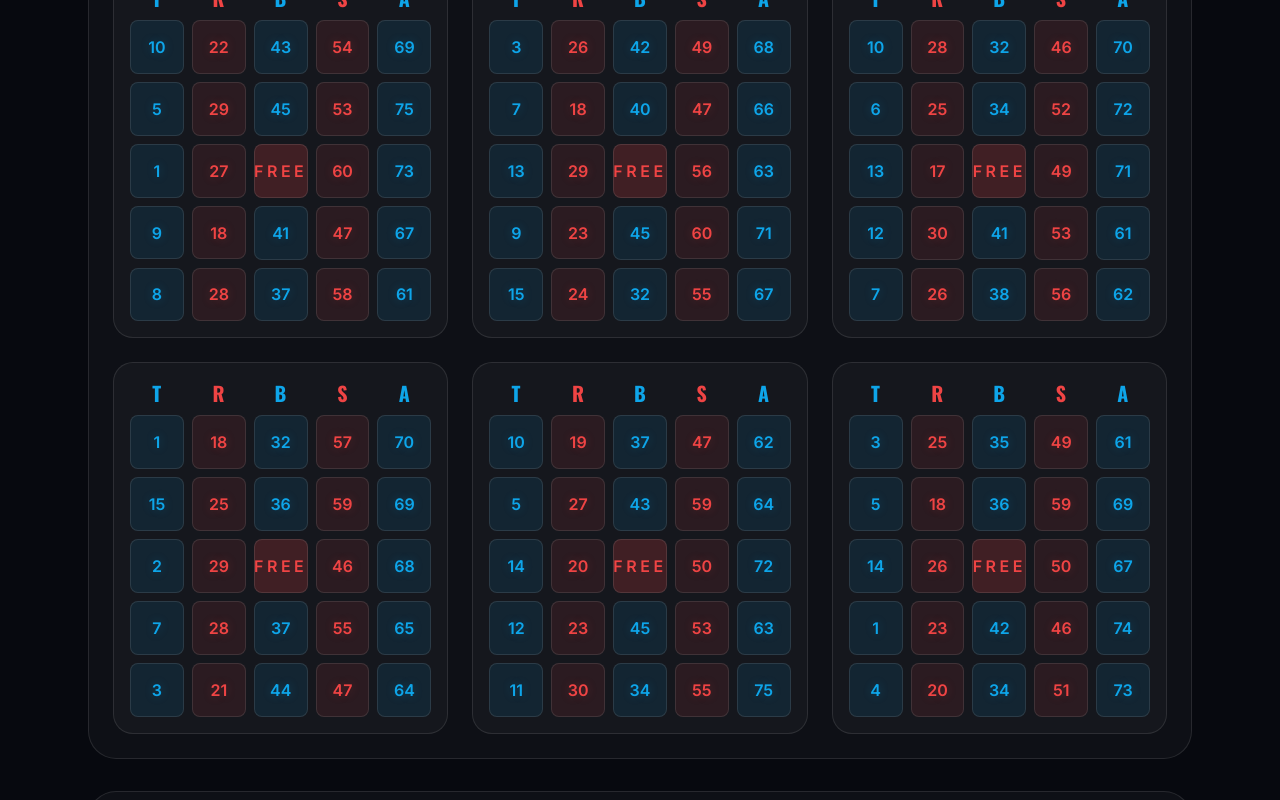
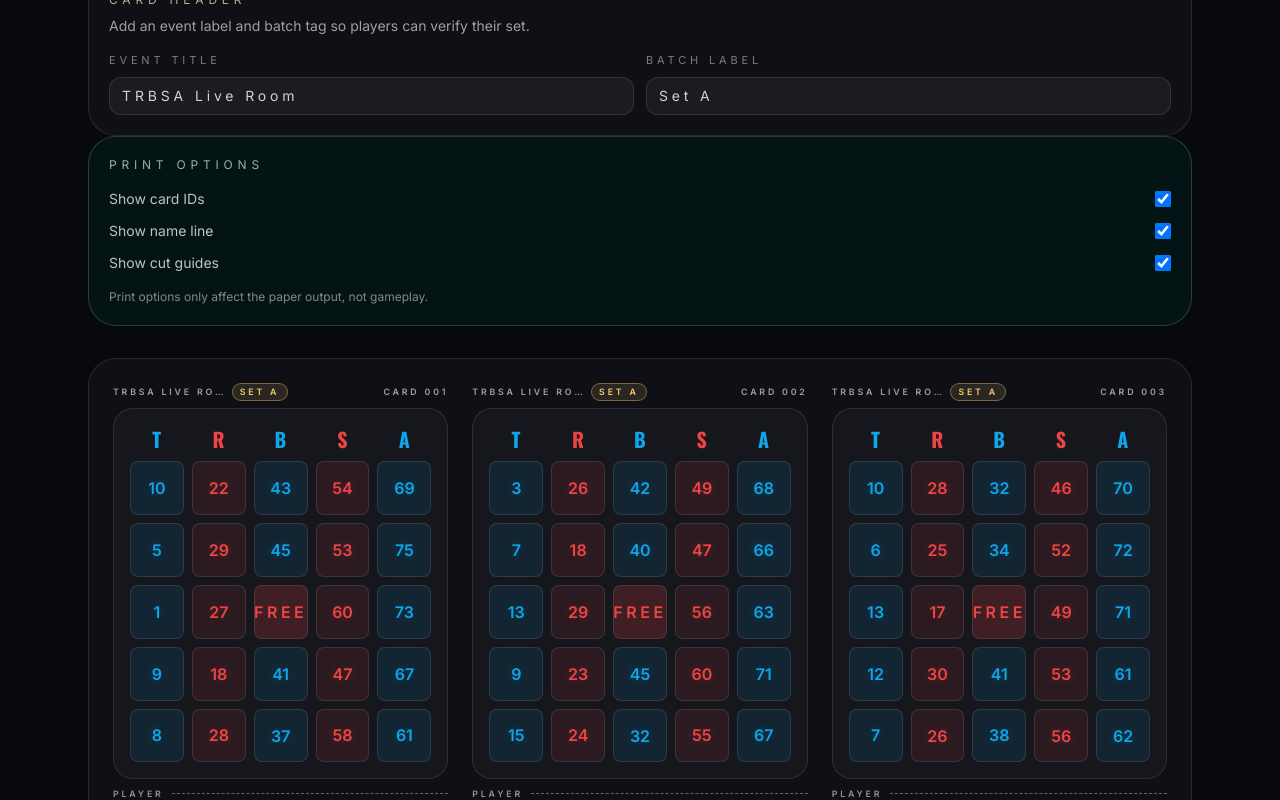
Before and after one commit to gewawddd/DABO_BINGO, a React (Vite) app: page /playercards/print in a window 1280 px wide. Shown: the part 260-1060 px from the top of the page. Built offline with nearby package versions, Linux system fonts and the light colour scheme.

Commit message:
feat: update print functionality to support 30 cards and enhance print options

```diff
--- a/src/index.css
+++ b/src/index.css
@@ -15,6 +15,9 @@
   --brand-blue-deep: #0284c7;
   --brand-red: #ef4444;
   --brand-red-deep: #dc2626;
+  --brand-gold: #f4c76e;
+  --brand-green: #22c55e;
+  --brand-green-deep: #15803d;
 }
 html, body, #root {
   height: 100%;
@@ -28,6 +31,13 @@ body {
     radial-gradient(1200px 700px at 18% -10%, rgba(14, 165, 233, 0.10), transparent 60%),
     radial-gradient(900px 600px at 95% 110%, rgba(239, 68, 68, 0.08), transparent 60%),
     var(--bg-base);
+}
+html:fullscreen,
+html:fullscreen body,
+html:fullscreen #root,
+html:fullscreen .app-shell,
+html:fullscreen .app-main {
+  overflow: hidden;
 }
 .font-display {
   font-family: 'Oswald', 'Inter', sans-serif;
@@ -122,6 +132,65 @@ body {
 .no-scrollbar::-webkit-scrollbar { display: none; }
 .no-scrollbar { scrollbar-width: none; }
 
+.print-card-wrap {
+  position: relative;
+  display: flex;
+  flex-direction: column;
+  gap: 0.45rem;
+}
+.print-card-meta {
+  display: flex;
+  justify-content: space-between;
+  align-items: center;
+  font-size: 0.55rem;
+  letter-spacing: 0.32em;
+  text-transform: uppercase;
+  color: rgba(255, 255, 255, 0.6);
+}
+.print-card-title {
+  display: flex;
+  align-items: center;
+  gap: 0.45rem;
+  min-width: 0;
+}
+.print-card-event {
+  font-weight: 600;
+  max-width: 60%;
+  overflow: hidden;
+  text-overflow: ellipsis;
+  white-space: nowrap;
+}
+.print-card-tag {
+  padding: 0.1rem 0.45rem;
+  border-radius: 999px;
+  border: 1px solid rgba(244, 199, 110, 0.4);
+  color: var(--brand-gold);
+  background: rgba(244, 199, 110, 0.12);
+  font-weight: 600;
+  flex-shrink: 0;
+}
+.print-card-id {
+  color: rgba(255, 255, 255, 0.6);
+  font-weight: 600;
+}
+.print-card-name {
+  display: flex;
+  align-items: center;
+  gap: 0.5rem;
+  font-size: 0.55rem;
+  letter-spacing: 0.32em;
+  text-transform: uppercase;
+  color: rgba(255, 255, 255, 0.55);
+}
+.print-card-name-label {
+  font-weight: 600;
+}
+.print-card-name-line {
+  flex: 1;
+  border-bottom: 1px dashed rgba(255, 255, 255, 0.35);
+  height: 0;
+}
+
 .print-hide { display: block; }
 .print-card { box-shadow: none; }
 .print-page { break-after: auto; }
@@ -129,8 +198,8 @@ body {
 
 @media print {
   @page {
-    size: legal;
-    margin: 0.4in;
+    size: 8.5in 13in;
+    margin: 0.1in;
   }
   * {
     -webkit-print-color-adjust: exact;
@@ -142,11 +211,73 @@ body {
   }
   .print-hide { display: none !important; }
   .print-card { box-shadow: none !important; }
+  .print-card-wrap {
+    gap: 0.04in;
+    break-inside: avoid;
+    page-break-inside: avoid;
+  }
+  .print-card-meta {
+    font-size: 0.42rem;
+    letter-spacing: 0.2em;
+    color: rgba(16, 16, 16, 0.65);
+  }
+  .print-card-event {
+    color: #101010;
+  }
+  .print-card-tag {
+    color: var(--brand-green-deep);
+    border-color: rgba(21, 128, 61, 0.45);
+    background: rgba(34, 197, 94, 0.12);
+    padding: 0.05rem 0.3rem;
+  }
+  .print-card-id {
+    color: rgba(16, 16, 16, 0.65);
+  }
+  .print-card-name {
+    font-size: 0.42rem;
+    letter-spacing: 0.2em;
+    color: rgba(16, 16, 16, 0.6);
+  }
+  .print-card-name-line {
+    border-bottom-color: rgba(16, 16, 16, 0.35);
+  }
+  .print-cut-guides::after {
+    content: '';
+    position: absolute;
+    inset: -0.08in;
+    border: 1px dashed rgba(16, 16, 16, 0.25);
+    border-radius: 0.4rem;
+    pointer-events: none;
+  }
+  .print-root {
+    max-width: none !important;
+    padding: 0 !important;
+  }
+  .print-page {
+    padding: 0.04in !important;
+    border: none !important;
+    background: transparent !important;
+  }
+  .print-batch-grid {
+    grid-template-columns: repeat(3, minmax(0, 1fr)) !important;
+    grid-auto-rows: 1fr;
+    gap: 0.06in;
+  }
   .print-page { break-after: page; }
   .print-page:last-of-type { break-after: auto; }
-  .print-batch-grid {
-    grid-template-columns: repeat(3, minmax(0, 1fr));
-    gap: 0.3in;
+  .card-letter {
+    font-size: 1rem !important;
+    letter-spacing: 0.3em !important;
+  }
+  .card-cell {
+    font-size: 0.9rem !important;
+  }
+  .card-cell-free {
+    font-size: 0.55rem !important;
+    letter-spacing: 0.18em !important;
+  }
+  .print-card-grid {
+    padding: 0.24rem !important;
   }
   .card-grid {
     background: #ffffff !important;
--- a/src/pages/PlayerCardsPage.tsx
+++ b/src/pages/PlayerCardsPage.tsx
@@ -76,7 +76,7 @@ export function PlayerCardsPage() {
             <Link
               to="/playercards/print"
               className="w-full sm:w-auto rounded-xl border border-brand-green/50 bg-brand-green/15 px-4 py-2 text-xs uppercase tracking-[0.35em] text-brand-green hover:bg-brand-green/25 text-center">
-              Print 14 Cards
+              Print 30 Cards
             </Link>
           </div>
         </header>
--- a/src/pages/PlayerCardsPrintPage.tsx
+++ b/src/pages/PlayerCardsPrintPage.tsx
@@ -6,7 +6,7 @@ import { createUniqueCards, isTrbsaCard, type TrbsaCard } from '../utils/trbsa';
 
 const STORAGE_KEY = 'trbsa-player-cards-batch-v1';
 const CARD_COUNT = 30;
-const PAGE_SIZE = 6;
+const PAGE_SIZE = 9;
 
 function loadStoredCards(): TrbsaCard[] | null {
   if (typeof window === 'undefined') return null;
@@ -25,6 +25,11 @@ export function PlayerCardsPrintPage() {
   const [cards, setCards] = useState<TrbsaCard[]>(
     () => loadStoredCards() ?? createUniqueCards(CARD_COUNT)
   );
+  const [eventTitle, setEventTitle] = useState('TRBSA Live Room');
+  const [setLabel, setSetLabel] = useState('Set A');
+  const [showCardIds, setShowCardIds] = useState(true);
+  const [showNameLine, setShowNameLine] = useState(true);
+  const [showCutGuides, setShowCutGuides] = useState(true);
 
   useEffect(() => {
     if (cards.length !== CARD_COUNT) {
@@ -53,15 +58,20 @@ export function PlayerCardsPrintPage() {
     }
     return result;
   }, [cards]);
+  const normalizedTitle = eventTitle.trim();
+  const normalizedSetLabel = setLabel.trim();
 
   return (
     <div className="min-h-screen bg-brand-bg text-white">
-      <div className="mx-auto w-full max-w-6xl px-4 sm:px-6 py-8 sm:py-10">
+      <div className="print-root mx-auto w-full max-w-6xl px-4 sm:px-6 py-8 sm:py-10">
         <header className="flex flex-col gap-5 sm:gap-6 md:flex-row md:items-center md:justify-between print-hide">
           <div className="flex flex-col gap-3">
             <Logo size="lg" showTag={false} />
             <div className="text-sm sm:text-base text-white/70">
-              Print 30 unique player cards on legal paper. Each page fits six cards.
+              Print {CARD_COUNT} unique player cards on long bond paper. Each page fits {PAGE_SIZE} cards.
+            </div>
+            <div className="inline-flex items-center gap-2 rounded-full border border-amber-200/30 bg-amber-200/10 px-3 py-1 text-[10px] uppercase tracking-[0.45em] text-amber-100/80">
+              Live Room Print Studio
             </div>
           </div>
           <div className="flex w-full flex-col gap-3 sm:w-auto sm:flex-row sm:flex-wrap">
@@ -75,7 +85,7 @@ export function PlayerCardsPrintPage() {
               type="button"
               onClick={handlePrint}
               className="w-full sm:w-auto rounded-xl border border-brand-red/50 bg-brand-red/15 px-4 py-2 text-xs uppercase tracking-[0.35em] text-brand-red hover:bg-brand-red/25">
-              Print 30 Cards
+              Print {CARD_COUNT} Cards
             </button>
             <Link
               to="/playercards"
@@ -85,6 +95,65 @@ export function PlayerCardsPrintPage() {
           </div>
         </header>
 
+        <section className="mt-6 grid gap-4 lg:grid-cols-[minmax(0,1fr)_320px] print-hide">
+          <div className="rounded-3xl border border-white/10 bg-white/[0.03] p-5">
+            <div className="text-xs uppercase tracking-[0.4em] text-amber-100/70">Card header</div>
+            <div className="mt-2 text-sm text-white/60">
+              Add an event label and batch tag so players can verify their set.
+            </div>
+            <div className="mt-4 grid gap-3 sm:grid-cols-2">
+              <label className="flex flex-col gap-2 text-[11px] uppercase tracking-[0.35em] text-white/45">
+                Event Title
+                <input
+                  value={eventTitle}
+                  onChange={(event) => setEventTitle(event.target.value)}
+                  className="rounded-xl border border-white/10 bg-white/5 px-3 py-2 text-sm text-white/80 focus:outline-none focus:ring-2 focus:ring-amber-200/30"
+                  placeholder="TRBSA Live Room" />
+              </label>
+              <label className="flex flex-col gap-2 text-[11px] uppercase tracking-[0.35em] text-white/45">
+                Batch Label
+                <input
+                  value={setLabel}
+                  onChange={(event) => setSetLabel(event.target.value)}
+                  className="rounded-xl border border-white/10 bg-white/5 px-3 py-2 text-sm text-white/80 focus:outline-none focus:ring-2 focus:ring-amber-200/30"
+                  placeholder="Set A" />
+              </label>
+            </div>
+          </div>
+          <div className="rounded-3xl border border-emerald-200/20 bg-emerald-950/30 p-5">
+            <div className="text-xs uppercase tracking-[0.4em] text-emerald-100/70">Print options</div>
+            <div className="mt-4 space-y-3 text-sm text-white/75">
+              <label className="flex items-center justify-between gap-3">
+                <span>Show card IDs</span>
+                <input
+                  type="checkbox"
+                  checked={showCardIds}
+                  onChange={(event) => setShowCardIds(event.target.checked)}
+                  className="h-4 w-4 rounded border border-white/20 bg-white/10 text-emerald-200" />
+              </label>
+              <label className="flex items-center justify-between gap-3">
+                <span>Show name line</span>
+                <input
+                  type="checkbox"
+                  checked={showNameLine}
+                  onChange={(event) => setShowNameLine(event.target.checked)}
+                  className="h-4 w-4 rounded border border-white/20 bg-white/10 text-emerald-200" />
+              </label>
+              <label className="flex items-center justify-between gap-3">
+                <span>Show cut guides</span>
+                <input
+                  type="checkbox"
+                  checked={showCutGuides}
+                  onChange={(event) => setShowCutGuides(event.target.checked)}
+                  className="h-4 w-4 rounded border border-white/20 bg-white/10 text-emerald-200" />
+              </label>
+            </div>
+            <div className="mt-4 text-xs text-white/50">
+              Print options only affect the paper output, not gameplay.
+            </div>
+          </div>
+        </section>
+
         <div className="mt-8 space-y-8">
           {pages.map((pageCards, pageIndex) => {
             const filledCards = Array.from({ length: PAGE_SIZE }, (_, idx) => pageCards[idx] ?? null);
@@ -93,17 +162,43 @@ export function PlayerCardsPrintPage() {
                 key={`page-${pageIndex}`}
                 className="print-page rounded-3xl border border-white/10 bg-white/[0.03] p-4 sm:p-6">
                 <div className="grid gap-4 sm:gap-6 sm:grid-cols-2 lg:grid-cols-3 print-batch-grid">
-                  {filledCards.map((card, cardIndex) =>
-                    card ?
-                    <CardGrid
+                  {filledCards.map((card, cardIndex) => {
+                    const cardNumber = pageIndex * PAGE_SIZE + cardIndex + 1;
+                    const cardId = String(cardNumber).padStart(3, '0');
+                    return card ?
+                    <div
                       key={`card-${pageIndex}-${cardIndex}`}
-                      card={card}
-                      className="print-card"
-                    /> :
+                      className={`print-card-wrap ${showCutGuides ? 'print-cut-guides' : ''}`}>
+                      {(normalizedTitle || normalizedSetLabel || showCardIds) &&
+                      <div className="print-card-meta">
+                        <div className="print-card-title">
+                          {normalizedTitle &&
+                          <span className="print-card-event">{normalizedTitle}</span>
+                          }
+                          {normalizedSetLabel &&
+                          <span className="print-card-tag">{normalizedSetLabel}</span>
+                          }
+                        </div>
+                        {showCardIds &&
+                        <span className="print-card-id">Card {cardId}</span>
+                        }
+                      </div>
+                      }
+                      <CardGrid
+                        card={card}
+                        className="print-card print-card-grid"
+                      />
+                      {showNameLine &&
+                      <div className="print-card-name">
+                        <span className="print-card-name-label">Player</span>
+                        <span className="print-card-name-line" />
+                      </div>
+                      }
+                    </div> :
                     <div
                       key={`empty-${pageIndex}-${cardIndex}`}
-                      className="rounded-2xl border border-white/10 bg-white/[0.02] opacity-0" />
-                  )}
+                      className="rounded-2xl border border-white/10 bg-white/[0.02] opacity-0" />;
+                  })}
                 </div>
               </section>
             );
```
Also changed, not shown: src/components/CallHistory.tsx (+9 -9 lines).
